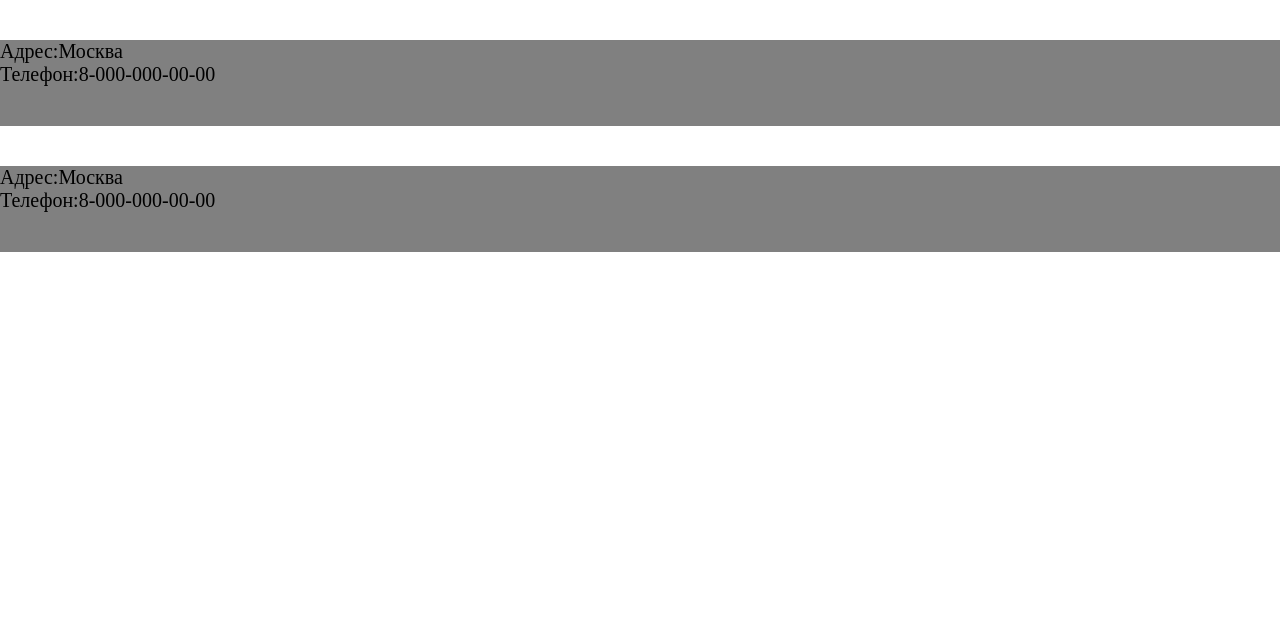
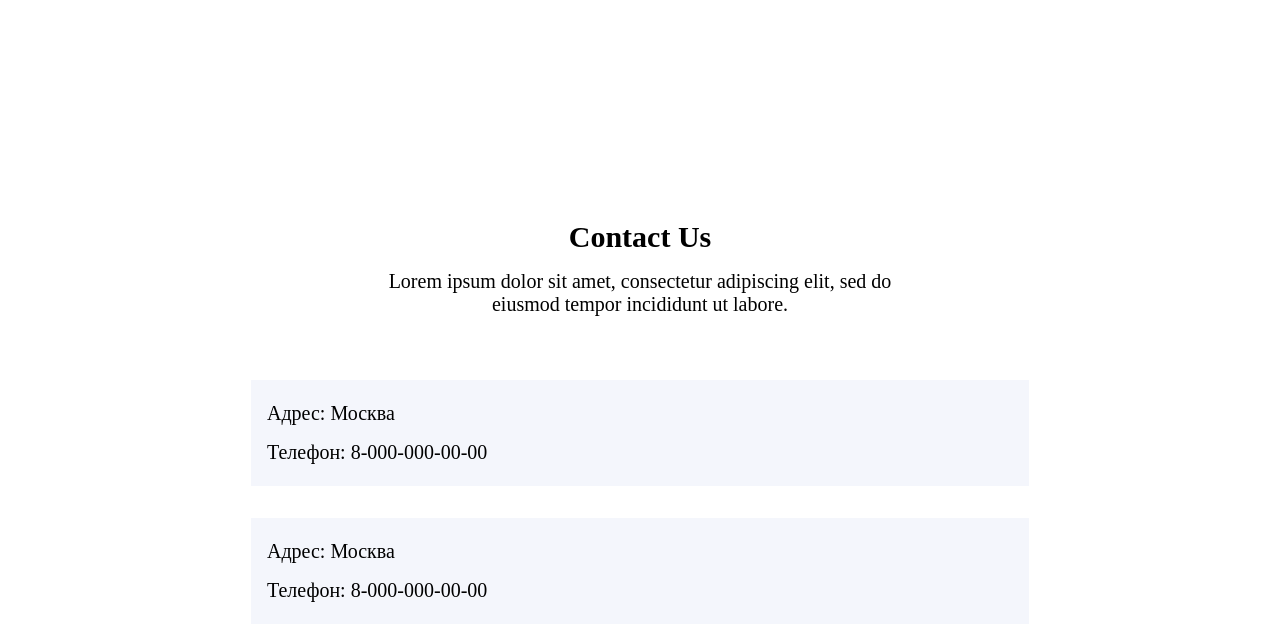
Before and after one commit to AlexLisecky/test_task_news_site, a Django app: page /contact/ in a window 1280 px wide. Shown: the part 92-733 px from the top of the page. Run offline with Django 3.2, Linux system fonts and the light colour scheme.

Commit message:
add some css

```diff
--- a/test_task_news/news_main/templates/index.html
+++ b/test_task_news/news_main/templates/index.html
@@ -1,9 +1,8 @@
 {% extends 'news_main/base.html' %}
 {% load static %}
 {% block content %}
-    <div class="content">
         <div class="content__info">
-            <h2>Privacy Policy</h2>
+            <h2 class="info__header">Privacy Policy</h2>
             <p>When you’re ready to go beyond prototyping in Figma,
                 Webflow’s ready to help you bring your </p>
         </div>
@@ -24,5 +23,4 @@
             {% endfor %}
         </div>
         {% endfor %}
-    </div>
 {% endblock content %}
--- a/test_task_news/news_main/templates/news_main/contacts.html
+++ b/test_task_news/news_main/templates/news_main/contacts.html
@@ -1,17 +1,22 @@
 {% extends 'news_main/base.html' %}
 % load static %}
 {% block content %}
+<div class="content__info">
+    <h2 class="info__header">Contact Us</h2>
+    <p>Lorem ipsum dolor sit amet, consectetur adipiscing elit,
+        sed do eiusmod tempor incididunt ut labore.</p>
+</div>
 <div class="contacts">
     <ul class="contact">
         <li class="contact__info">
-                <p>Адрес:Москва</p>
-                <p>Телефон:8-000-000-00-00</p>
+            <p class="contact__p">Адрес: Москва</p>
+            <p class="contact__p">Телефон: 8-000-000-00-00</p>
         </li>
     </ul>
     <ul class="contact">
         <li class="contact__info">
-                <p>Адрес:Москва</p>
-                <p>Телефон:8-000-000-00-00</p>
+            <p class="contact__p">Адрес: Москва</p>
+            <p class="contact__p">Телефон: 8-000-000-00-00</p>
         </li>
     </ul>
 </div>
--- a/test_task_news/static/css/style.css
+++ b/test_task_news/static/css/style.css
@@ -34,9 +34,18 @@ body{
 .content__info {
   width: 562px;
   margin: 220px auto 64px;
+  text-align: center;
 
 }
 
+.content{
+  width: 1280px;
+  margin: 128px auto 0;
+}
+.info__header{
+  margin-bottom: 16px;
+  text-align: center;
+}
 
 .link__block {
   display: flex;
@@ -128,16 +137,21 @@ body{
 
 .contact {
   list-style-type: none;
+  padding-left: 16px;
   margin-top: 40px;
-  padding-bottom: 40px;
+  padding-top: 6px;
+  padding-bottom: 6px;
+  background-color: #F4F6FC;
+  width: 762px;
+  margin: 32px auto;
+}
+
+.contact__p{
+  margin: 16px 0 16px;
 }
 
 .about__content {
   margin-top: 40px;
-}
-
-.contact {
-  background-color: gray;
 }
 
 .about__content {
```
Also changed, not shown: test_task_news/news_main/templates/news_main/about.html (+12 -8 lines), test_task_news/static/img/about_as.jpeg (added), 1 other file. Lines whose indentation alone changed are shown as unchanged.
